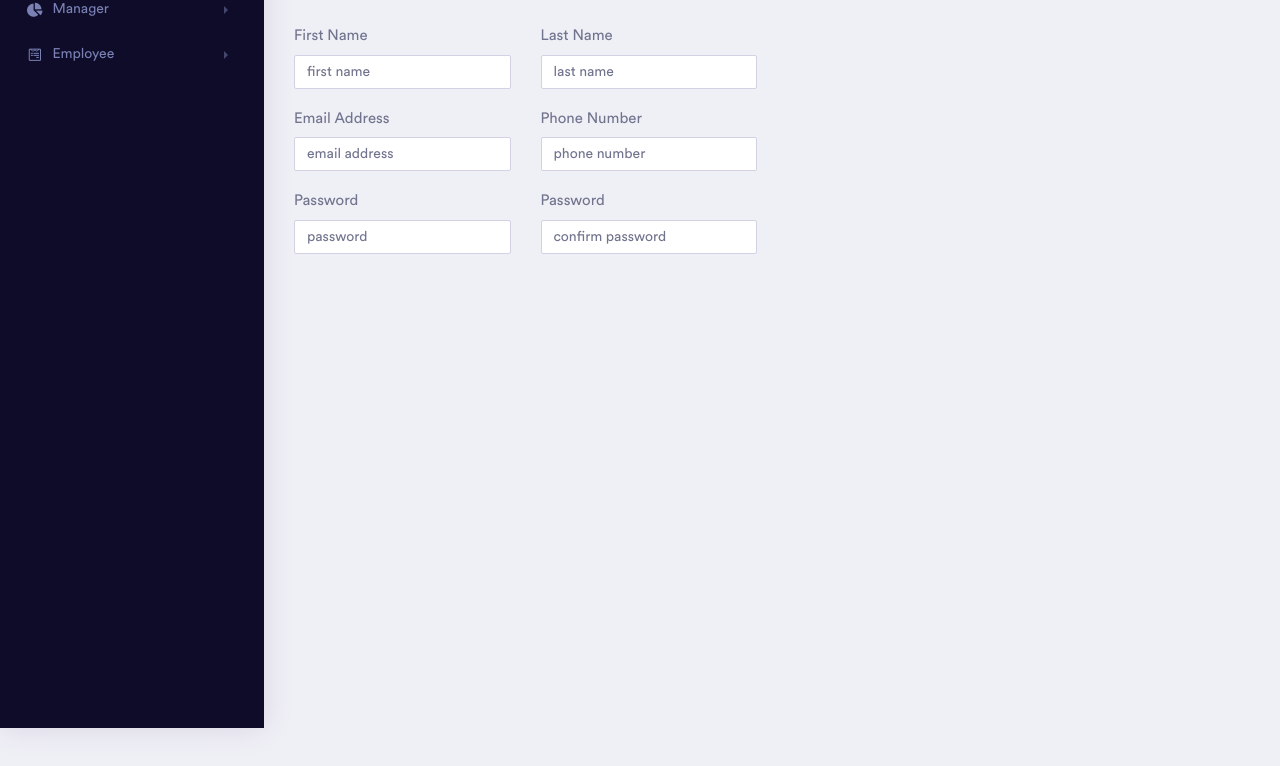
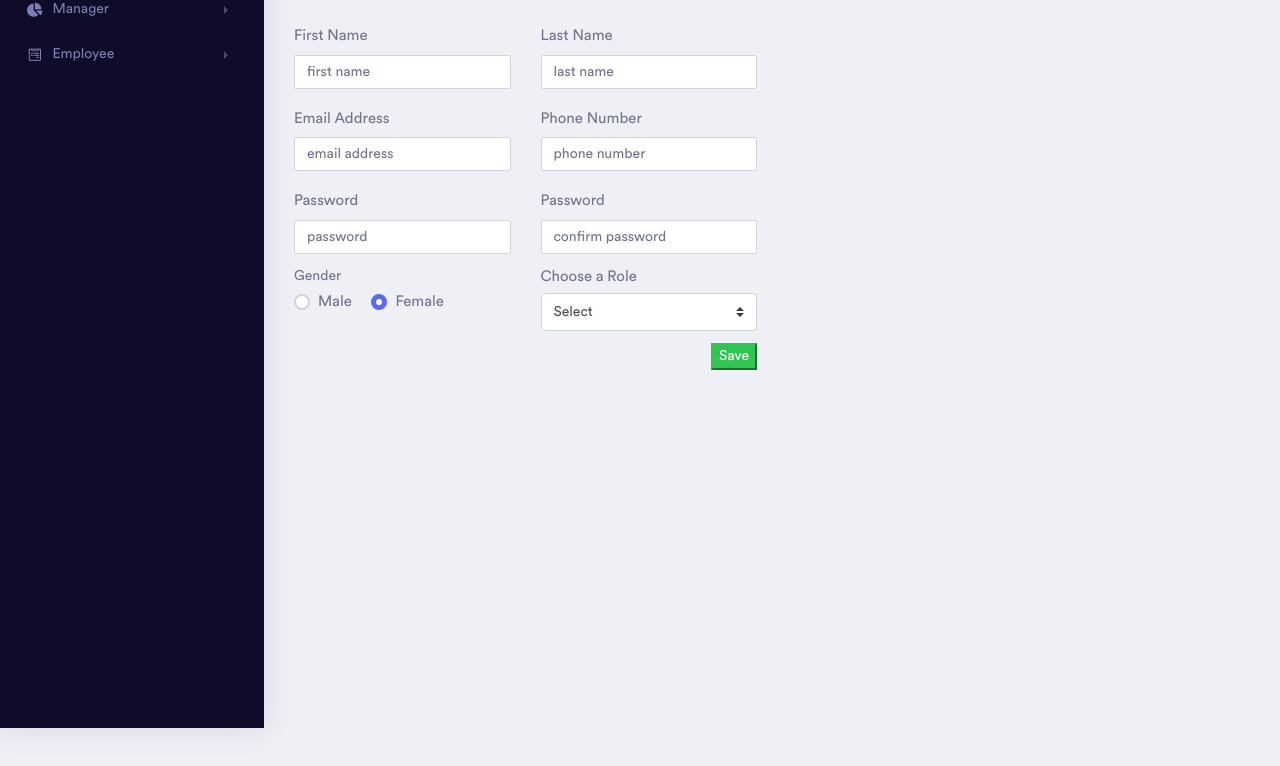
Before and after one commit to skemail/ticketing-ui, a plain HTML site: page user-create.html in a window 1280 px wide. Shown: the part 132-898 px from the top of the page. Drawn offline with Linux system fonts and the light colour scheme.

Commit message:
save button added

```diff
--- a/user-create.html
+++ b/user-create.html
@@ -266,6 +266,36 @@
                                                    placeholder="confirm password">
                                         </div>
                                     </div>
+                                    <div class="row">
+                                        <div class="form-group col-6">
+                                            <lable>Gender</lable>
+                                            <br>
+                                            <label class="custom-control custom-radio custom-control-inline">
+                                                <input type="radio" name="gender" checked="" class="custom-control-input">
+                                                <span class="custom-control-label">Male</span>
+                                            </label>
+                                            <label class="custom-control custom-radio custom-control-inline">
+                                                <input type="radio" name="gender" checked="" class="custom-control-input">
+                                                <span class="custom-control-label">Female</span>
+                                            </label>
+
+                                        </div>
+                                        <div class="form-group col-6">
+                                            <label>Choose a Role</label>
+                                            <select class="custom-select" id="roleDropdown" name="roleId">
+                                                <option value="none" selected disabled>Select</option>
+                                                <option value="admin">Admin</option>
+                                                <option value="manager">Manager</option>
+                                                <option value="employee">Employee</option>
+                                            </select>
+
+                                        </div>
+                                    </div>
+                                    <div class="row">
+                                        <div class="form-group col-12">
+                                           <button class="btn-success float-right" type="submit">Save</button>
+                                        </div>
+                                    </div>
                                 </form>
                             </div>
                         </div>
```
